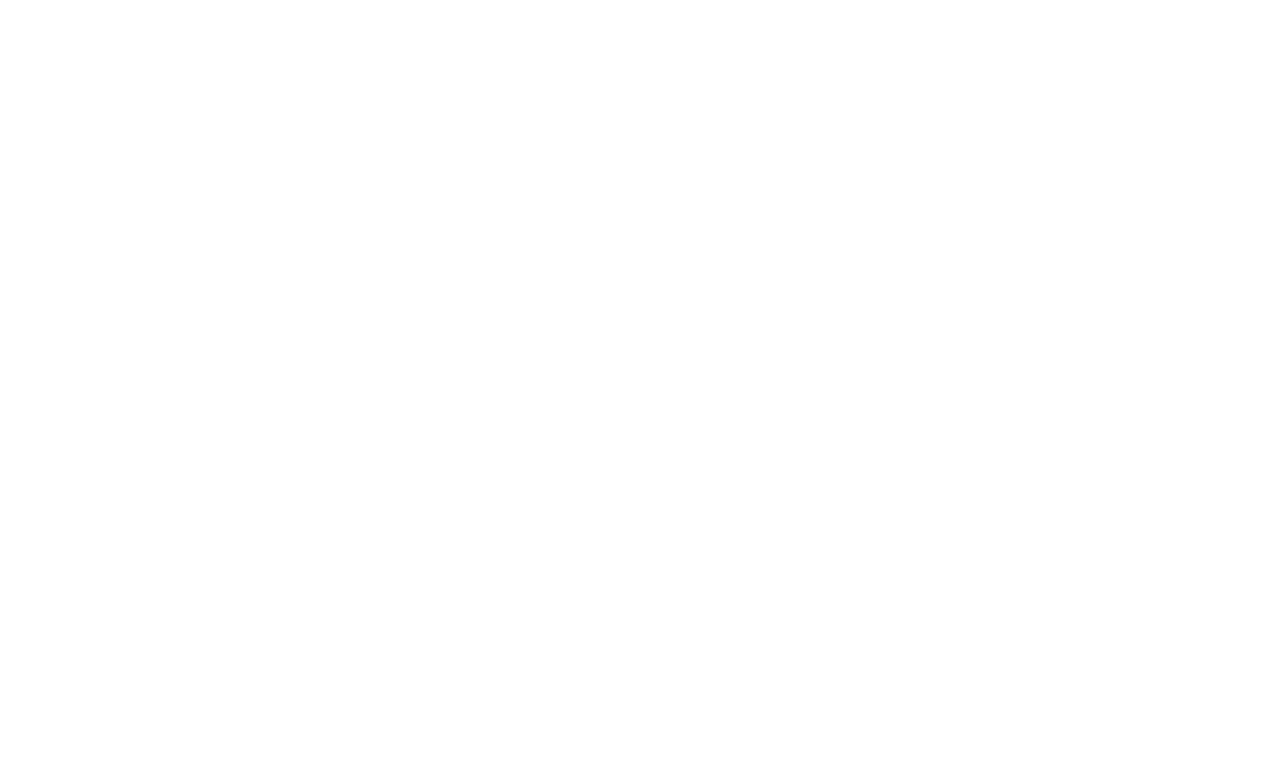
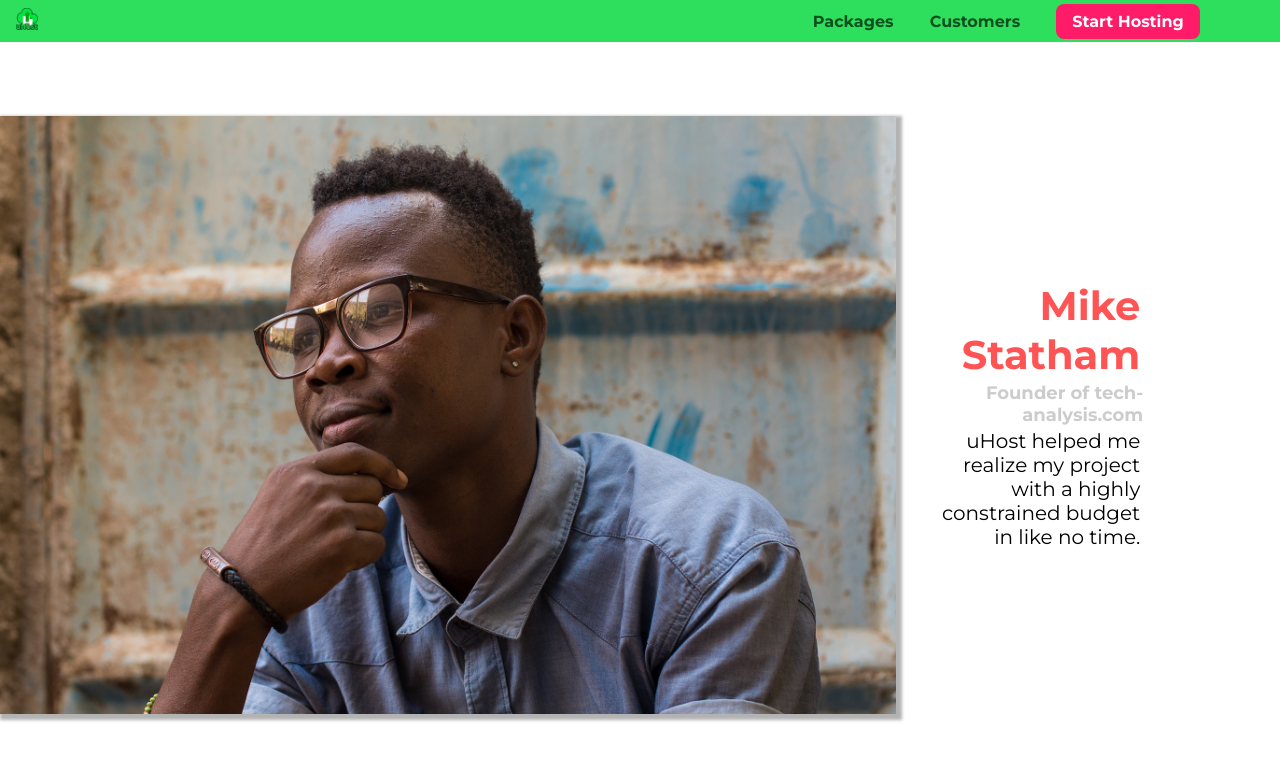
Before and after one commit to JJUUNN0/projetoCSS, a plain HTML site: page customers/index.html in a window 1280 px wide. Shown: the top 759 px of the page. Drawn offline with Linux system fonts and the light colour scheme.

Commit message:
customer2

```diff
--- /dev/null
+++ b/customers/customers.css
@@ -0,0 +1,66 @@
+.testimonial {
+  font-size: 20px;
+  margin: 48px 0;
+}
+
+.testimonial__list {
+  width: 80%;
+  margin: auto;
+}
+
+.testimonial:first-of-type {
+  margin-top: 96px;
+}
+
+.testimonial__image-container {
+  width: 70%;
+  display: inline-block;
+  vertical-align: middle;
+  box-shadow: 3px 3px 3px 3px rgba(0, 0, 0, 0.3);
+}
+
+.testimonial__image {
+  width: 100%;
+  vertical-align: top ;
+}
+
+.testimonial__info {
+  text-align: right;
+  padding: 14px;
+  display: inline-block;
+  vertical-align: middle;
+  width: 20% ;
+}
+
+#customer-2.testimonial {
+  text-align: right;
+}
+
+#customer-2 .testimonial__info {
+  text-align: left;
+}
+
+.testimonial__name {
+  margin: 3px;
+  color: #ff5454;
+}
+
+.testimonial__subtitle {
+  margin: 0;
+  font-size: 18px;
+  color: #ccc;
+}
+
+.testimonial__subtitle a {
+  color: inherit;
+  text-decoration: none;
+}
+
+.testimonial__subtitle a:hover,
+.testimonial__subtitle a:active {
+  color: #7a7a7a;
+}
+
+.testimonial__text {
+  margin: 3px;
+}
--- a/customers/index.html
+++ b/customers/index.html
@@ -0,0 +1,97 @@
+<!DOCTYPE html>
+<html lang="en">
+
+<head>
+    <meta charset="UTF-8">
+    <meta name="viewport" content="width=device-width, initial-scale=1.0">
+    <meta http-equiv="X-UA-Compatible" content="ie=edge">
+    <title>uHost Customers</title>
+    <link rel="shortcut icon" href="../favicon.png">
+    <link href="https://fonts.googleapis.com/css?family=Anton|Montserrat:400,700" rel="stylesheet">
+    <link rel="stylesheet" href="../shared.css">
+    <link rel="stylesheet" href="customers.css">
+</head>
+
+<body>
+    <header class="main-header">
+        <div>
+            <a href="../index.html" class="main-header__brand">
+                <img src="../images/uhost-icon.png" alt="uHost your favorite hosting company">
+            </a>
+        </div>
+        <nav class="main-nav">
+            <ul class="main-nav__items">
+                <li class="main-nav__item">
+                    <a href="../packages/index.html">Packages</a>
+                </li>
+                <li class="main-nav__item">
+                    <a href="index.html">Customers</a>
+                </li>
+                <li class="main-nav__item main-nav__item--cta">
+                    <a href="start-hosting/index.html">Start Hosting</a>
+                </li>
+            </ul>
+        </nav>
+    </header>
+            </a>
+        </div>
+        <nav class="main-nav">
+            <ul class="main-nav__items">
+                <li class="main-nav__item">
+                    <a href="packages/index.html">Packages</a>
+                </li>
+                <li class="main-nav__item">
+                    <a href="customers/index.html">Customers</a>
+                </li>
+                <li class="main-nav__item main-nav__item--cta">
+                    <a href="start-hosting/index.html">Start Hosting</a>
+                </li>
+            </ul>
+        </nav>
+    </header>
+
+    <main>
+        <div>
+            <div class="testimonial" id="customer-1">
+                <div class="testimonial__image-container">
+                    <img src="../images/customer-1.jpg" alt="Mike Statham - Customer" class="testimonial__image">
+                </div>
+                <div class="testimonial__info">
+                    <h1 class="testimonial__name">Mike Statham</h1>
+                    <h2 class="testimonial__subtitle">Founder of
+                        <a href="tech-analysis.com">tech-analysis.com</a>
+                    </h2>
+                    <p class="testimonial__text">uHost helped me realize my project with a highly constrained budget in like no time.</p>
+                </div>
+            </div>
+            <div class="testimonial" id="customer-2">
+
+                <div class="testimonial__info">
+                    <h1 class="testimonial__name">John Mellow</h1>
+                    <h2 class="testimonial__subtitle">Hosts his private videos on uHost.
+                    </h2>
+                    <p class="testimonial__text">I worked as a blogger and always looked for an integrated hosting and file storage solution. I found
+                        it in uHost!
+                    </p>
+                </div>
+                <div class="testimonial__image-container">
+                    <img src="../images/customer-2.jpg" alt="John Mellow - Customer" class="testimonial__image">
+                </div>
+            </div>
+        </div>
+    </main>
+    <footer class="main-footer">
+        <nav>
+            <ul class="main-footer__links">
+                <li class="main-footer__link">
+                    <a href="#">Support</a>
+                </li>
+                <li class="main-footer__link">
+                    <a href="#">Terms of Use</a>
+                </li>
+            </ul>
+        </nav>
+    </footer>
+</body>
+
+</html>
--- a/main.css
+++ b/main.css
@@ -1,7 +1,7 @@
 
 
 #product-overview {
-    background: url("images/freedom.jpg") left 10% bottom 20%/cover no-repeat border-box;
+    background: linear-gradient(to top, rgba(80, 68, 18, 0.6) 10%, transparent), url("images/freedom.jpg") left 10% bottom 20%/cover no-repeat border-box, #ff1b68;
     /*background-size: cover;
     background-position: left 10% bottom 20%;
     background-repeat: no-repeat;
--- a/shared.css
+++ b/shared.css
@@ -1,4 +1,4 @@
-* {
+*  {
     box-sizing: border-box;
 }
 
```
Also changed, not shown: packages/index.html (+1 -1 lines), customers/customars.css (deleted), images/customer-1.jpg (added), images/customer-2.jpg (added).
